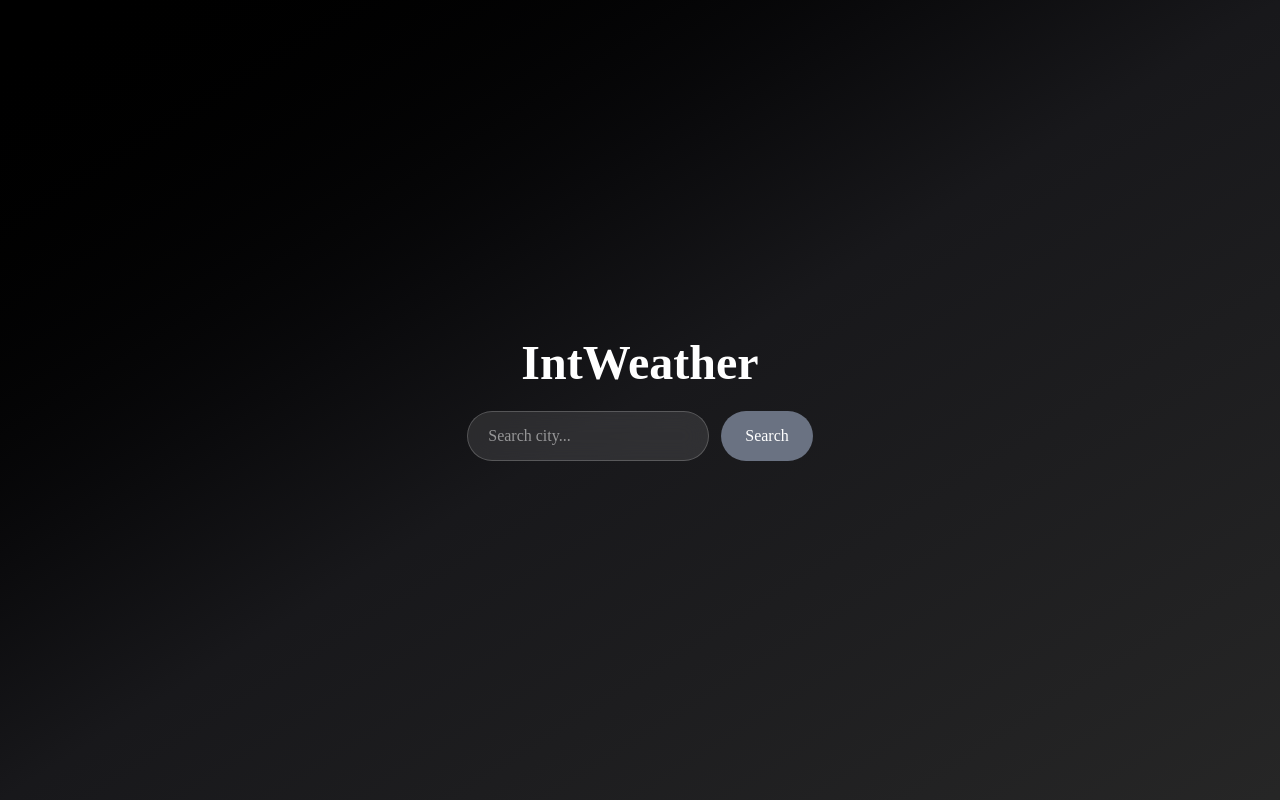
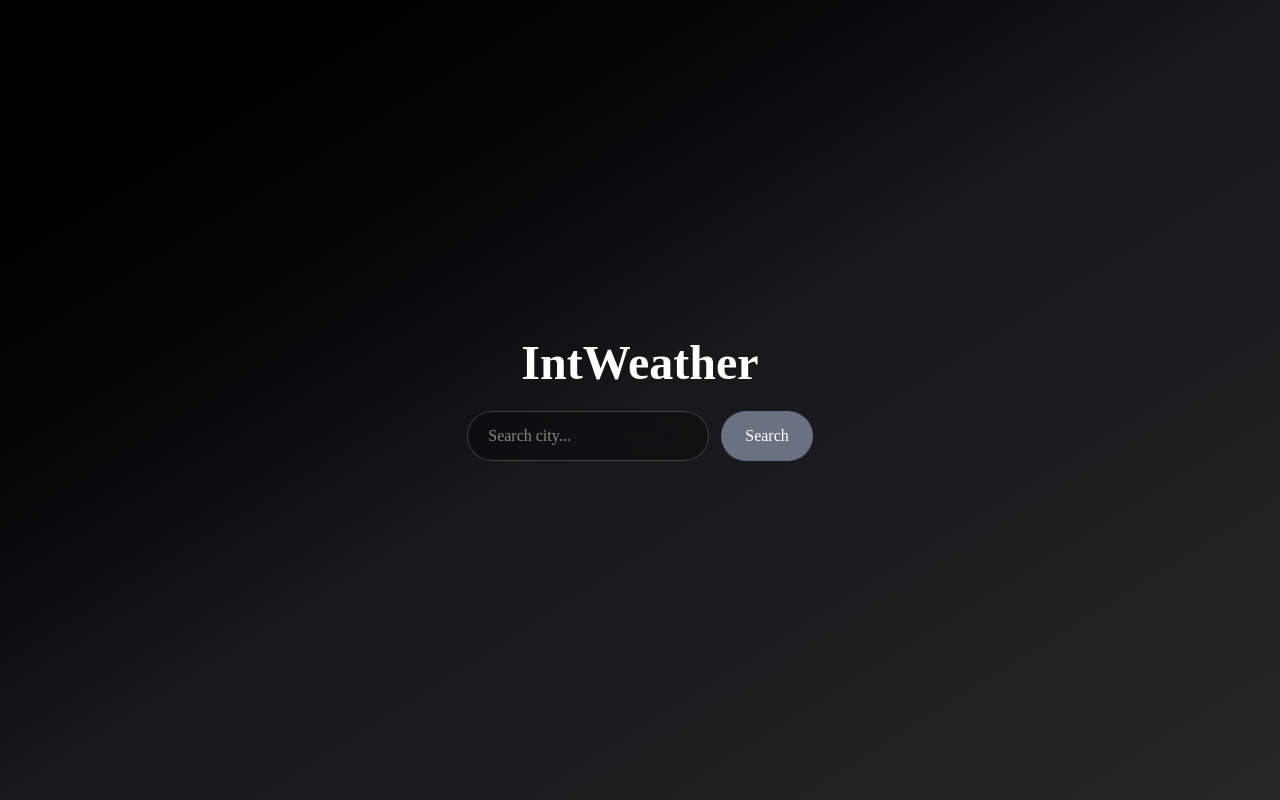
Before and after one commit to glennrobey/intweather, a React (Vite) app in the folder frontend/: page / in a window 1280 px wide. Built offline with nearby package versions, Linux system fonts and the light colour scheme.

Commit message:
add GUI tweaks

```diff
--- a/frontend/src/components/SearchBar.tsx
+++ b/frontend/src/components/SearchBar.tsx
@@ -46,12 +46,11 @@ function SearchBar({
     rounded-full
     px-5
     py-3
-          bg-white/10
-          backdrop-blur-md
+    bg-black/30
+    backdrop-blur-xl
     border
     border-white/20
     text-white
-          plzceholder-white
     outline-none
   "
         value={city}
```
Lines whose indentation alone changed are shown as unchanged.
